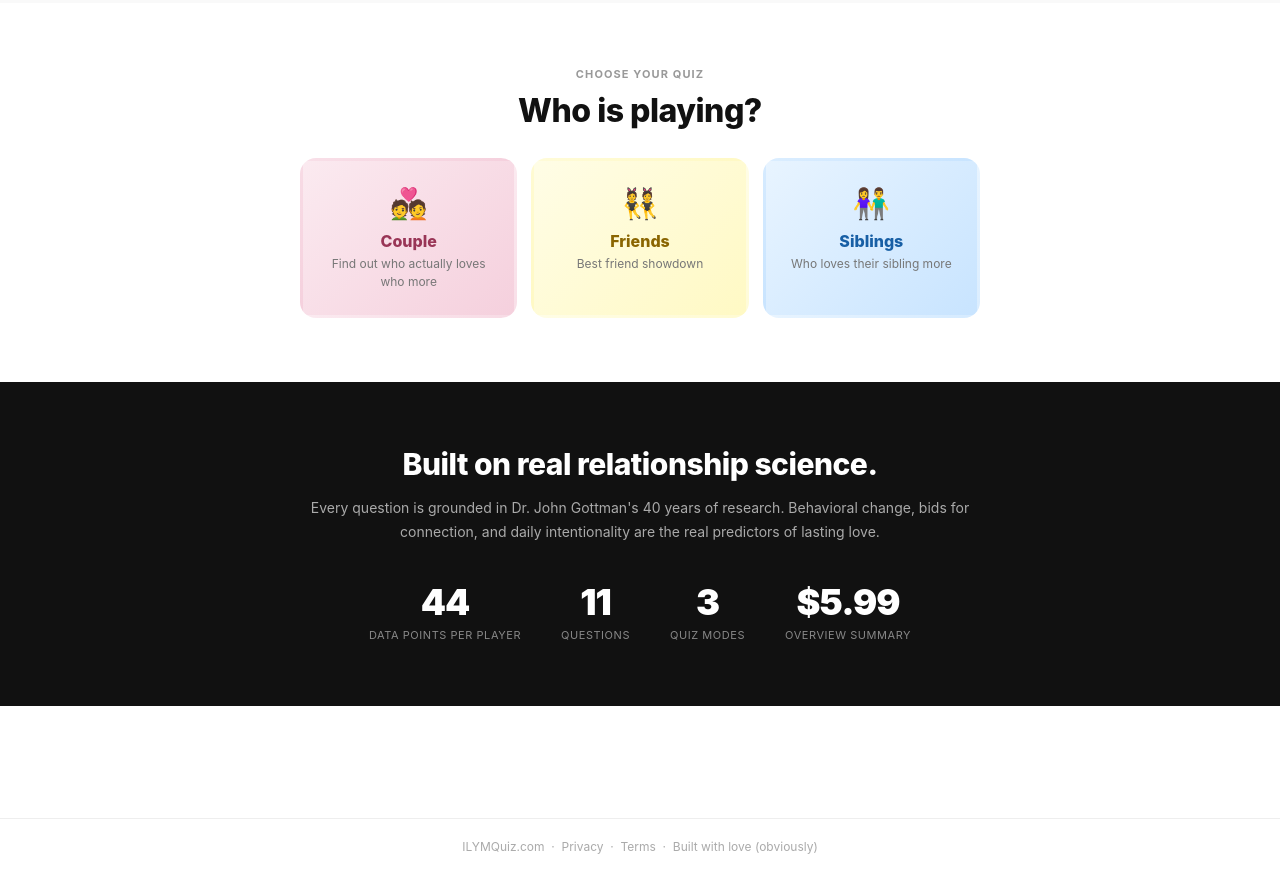
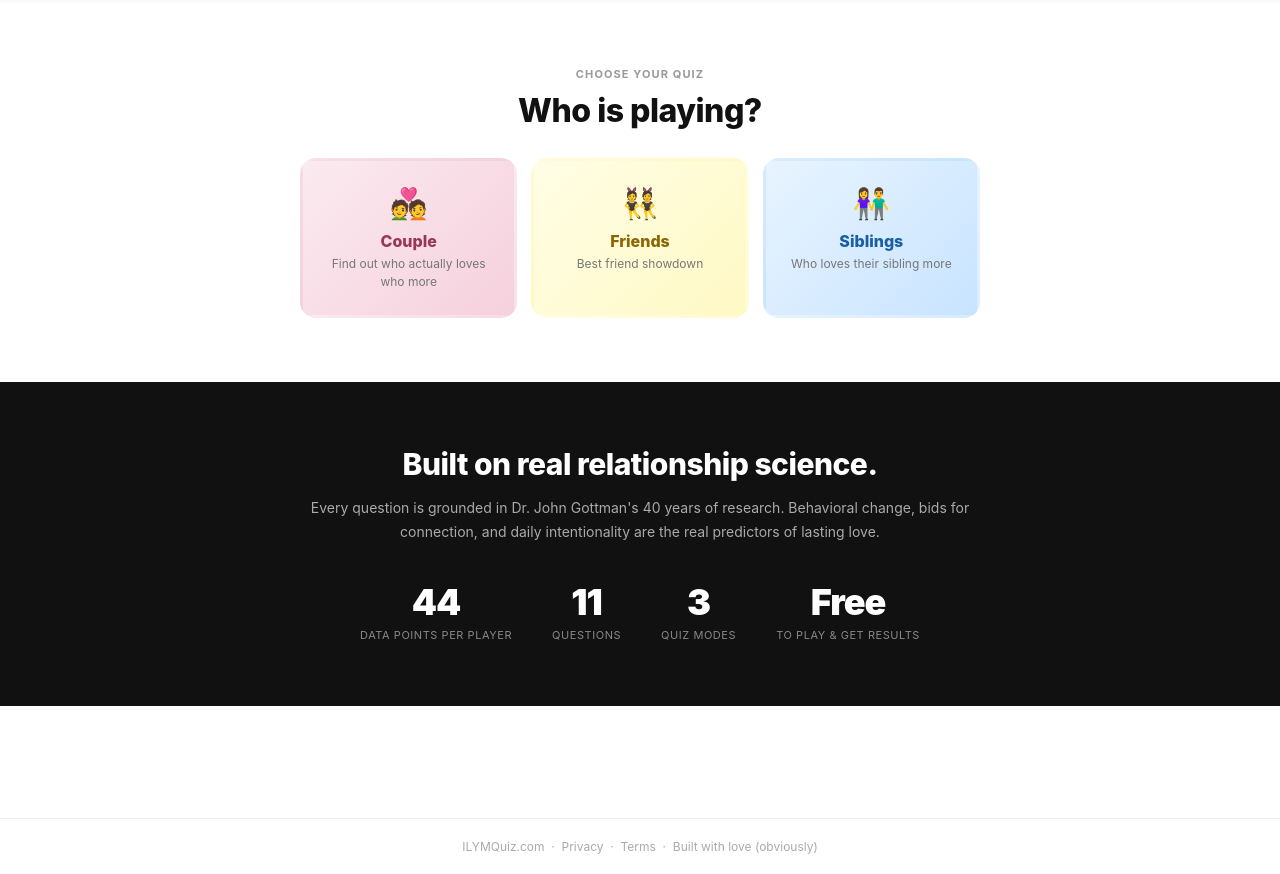
Before and after one commit to Kay6229/ilymquiz, a website: page index.html in a window 1280 px wide. Shown: the part 938-1812 px from the top of the page. Drawn offline with nearby package versions, Linux system fonts and the light colour scheme.

Commit message:
Update index.html

```diff
--- a/index.html
+++ b/index.html
@@ -368,7 +368,7 @@ footer a{color:#aaa;text-decoration:none}
       <div><div class="proof-stat-num">44</div><div class="proof-stat-label">Data points per player</div></div>
       <div><div class="proof-stat-num">11</div><div class="proof-stat-label">Questions</div></div>
       <div><div class="proof-stat-num">3</div><div class="proof-stat-label">Quiz modes</div></div>
-      <div><div class="proof-stat-num">$5.99</div><div class="proof-stat-label">Overview summary</div></div>
+      <div><div class="proof-stat-num">Free</div><div class="proof-stat-label">To play & get results</div></div>
     </div>
   </div>
 </section>
```
